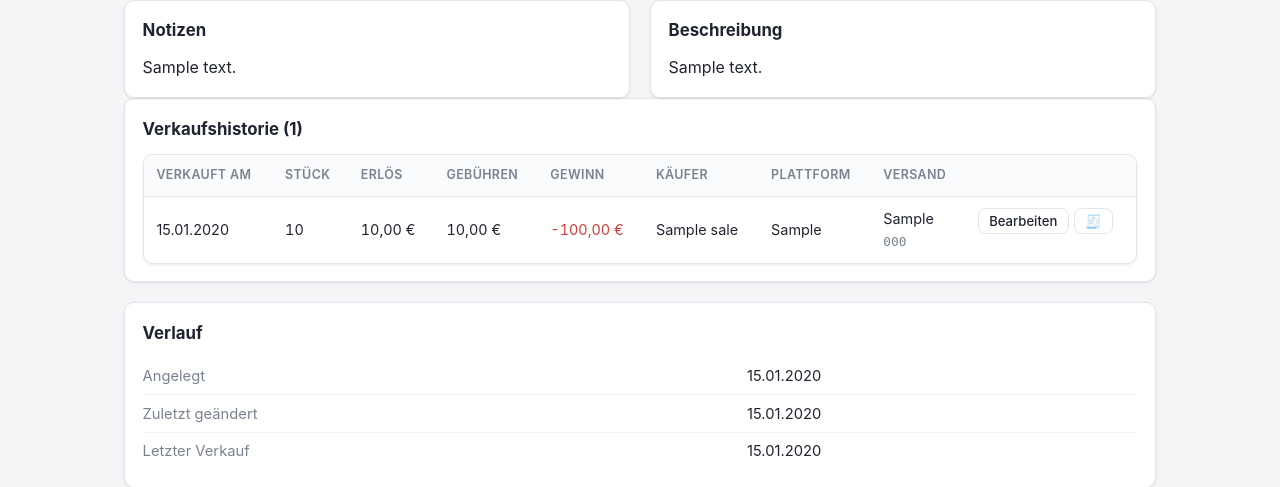
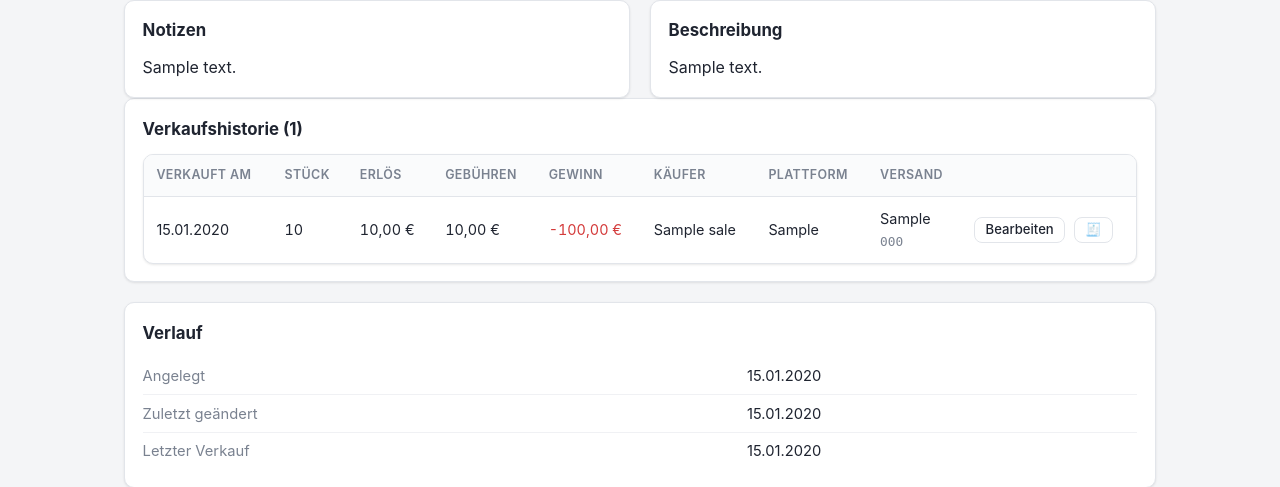
Before and after one commit to Nilshh/warensystem, a FastAPI app: page /articles/1 in a window 1280 px wide. Shown: the part 935-1422 px from the top of the page. Run offline with FastAPI, Linux system fonts and the light colour scheme; tables that the repository leaves empty hold one stand-in row (values such as "Sample post"); grey boxes marked "Sample" are stand-in pictures.

Commit message:
Fix: verschobene Tabellenspalten (display:flex auf <td>)
- .row-actions und .platforms hatten display:flex direkt auf der Tabellenzelle.
  Damit verliert die Zelle ihr display:table-cell und fällt aus dem Zeilen-
  Layout — sichtbar als versetzte Buttons in Verkäufe/Artikel-Historie und
  verrutschte Plattform-Tags in der Artikelliste.
  Jetzt inline-block + nowrap, die Zelle bleibt eine echte Tabellenzelle.
- Zahlenspalten (.num) brechen nicht mehr um ("14,00" / "€")

Co-Authored-By: Claude Opus 4.8 (1M context) <noreply@anthropic.com>

```diff
--- a/app/static/style.css
+++ b/app/static/style.css
@@ -108,16 +108,21 @@ table.data th { background: #fafbfc; color: var(--muted); font-weight: 600; font
 table.data tbody tr { cursor: pointer; }
 table.data tbody tr:hover { background: #f7f9fc; }
 table.data tr:last-child td { border-bottom: none; }
-.num { text-align: right; font-variant-numeric: tabular-nums; }
+.num { text-align: right; font-variant-numeric: tabular-nums; white-space: nowrap; }
 .muted { color: var(--muted); }
 .positive { color: var(--green); }
 .negative { color: var(--red); }
 
-.row-actions { display: flex; gap: .3rem; white-space: nowrap; }
+/* Achtung: kein display:flex auf <td> — das bricht das Tabellenlayout. */
+.row-actions { white-space: nowrap; text-align: right; }
+.row-actions .btn { display: inline-block; vertical-align: middle; }
+.row-actions .btn + .btn { margin-left: .3rem; }
 .thumb-cell { width: 56px; }
 .thumb { width: 44px; height: 44px; object-fit: cover; border-radius: 6px; display: block; }
 .thumb.placeholder { display: flex; align-items: center; justify-content: center; background: #f0f2f5; color: var(--muted); }
-.platforms { display: flex; gap: .35rem; }
+.platforms { white-space: nowrap; }
+.platforms .tag { display: inline-block; vertical-align: middle; }
+.platforms .tag + .tag { margin-left: .35rem; }
 .tag { font-size: .72rem; padding: .15rem .5rem; border-radius: 5px; font-weight: 600; }
 .tag.ebay { background: #e2edff; color: #2b6cff; }
 .tag.ka { background: #e0f5e9; color: #12a150; }
```
